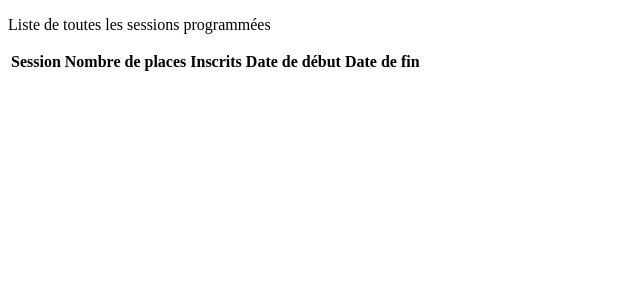
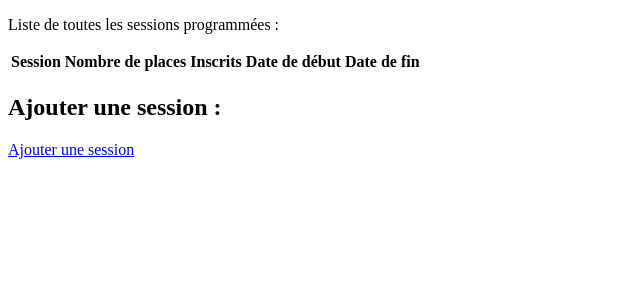
Before and after one commit to AnotheerDev/Sessions, a Symfony app: template templates/session/index.html.twig in a window 1280 px wide. Shown: the part 124-424 px from the top of the page, without its empty margins (0-640 px from the left). Run offline with Twig, Linux system fonts and the light colour scheme; the template is opened without the code that fills it, so the values that code supplies are empty; some libraries are stand-ins or nearby versions.

Commit message:
add link to create a session

```diff
--- a/templates/session/index.html.twig
+++ b/templates/session/index.html.twig
@@ -4,7 +4,7 @@
 
 {% block body %}
 
-<p>Liste de toutes les sessions programmées</p>
+<p>Liste de toutes les sessions programmées :</p>
 
 <table>
     <thead>
@@ -31,4 +31,7 @@
     </tbody>
 </table>
 
+<h2>Ajouter une session :</h2>
+<a href="{{ path('ajout_session') }}">Ajouter une session</a><br>
+
 {% endblock %}
```
